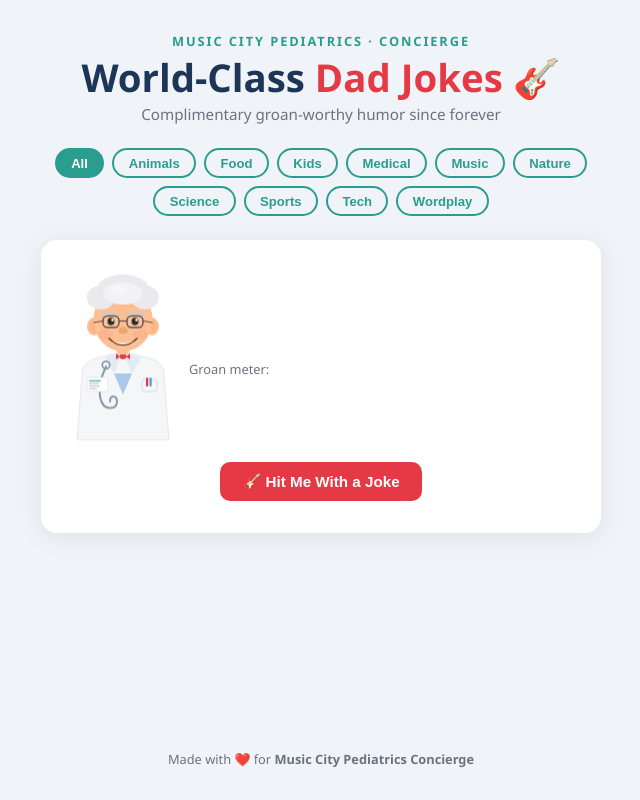
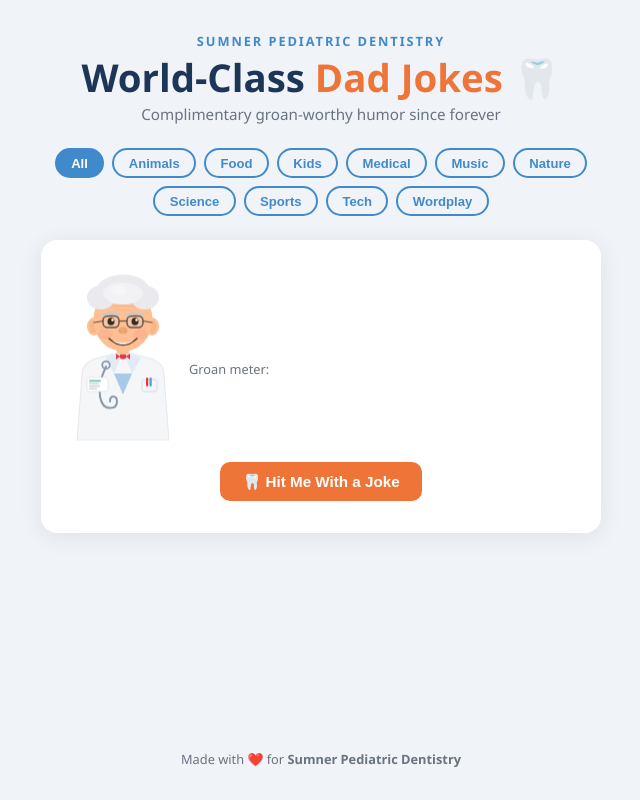
Before and after one commit to mattpickel/dad-joke-app, a React (Vite) app: page / in a window 1280 px wide. Shown: the whole page, without its empty margins (319-959 px from the left). Built offline with nearby package versions, Linux system fonts and the light colour scheme.

Commit message:
replace branding

```diff
--- a/src/App.jsx
+++ b/src/App.jsx
@@ -81,9 +81,9 @@
 
       {/* ── Header ─────────────────────────────────────────────────────── */}
       <header className={styles.header}>
-        <p className={styles.brand}>Music City Pediatrics · Concierge</p>
+        <p className={styles.brand}>Sumner Pediatric Dentistry</p>
         <h1 className={styles.title}>
-          World-Class <span className={styles.accent}>Dad Jokes</span> 🎸
+          World-Class <span className={styles.accent}>Dad Jokes</span> 🦷
         </h1>
         <p className={styles.subtitle}>Complimentary groan-worthy humor since forever</p>
       </header>
@@ -153,7 +153,7 @@
           )}
           <button className={`${styles.btn} ${styles.btnNext}`} onClick={nextJoke}>
             {index < 0
-              ? '🎸 Hit Me With a Joke'
+              ? '🦷 Hit Me With a Joke'
               : isLast
               ? '🔁 Shuffle & Restart'
               : '⏭ Next Joke'}
@@ -164,7 +164,7 @@
 
       {/* ── Footer ─────────────────────────────────────────────────────── */}
       <footer className={styles.footer}>
-        Made with ❤️ for&nbsp;<strong>Music City Pediatrics Concierge</strong>
+        Made with ❤️ for&nbsp;<strong>Sumner Pediatric Dentistry</strong>
       </footer>
 
     </div>
--- a/src/App.module.css
+++ b/src/App.module.css
@@ -212,34 +212,6 @@
   color: white;
 }
 
-/* ── Progress bar ──────────────────────────────────────────────────────── */
-.progressRow {
-  display: flex;
-  align-items: center;
-  gap: 0.75rem;
-}
-
-.track {
-  flex: 1;
-  height: 8px;
-  background: #e5e7eb;
-  border-radius: 4px;
-  overflow: hidden;
-}
-
-.fill {
-  height: 100%;
-  background: var(--color-primary);
-  border-radius: 4px;
-  transition: width 0.35s ease;
-}
-
-.progressLabel {
-  font-size: 0.8rem;
-  color: var(--color-muted);
-  font-weight: 600;
-  white-space: nowrap;
-}
 
 /* ── Footer ────────────────────────────────────────────────────────────── */
 .footer {
--- a/src/index.css
+++ b/src/index.css
@@ -9,8 +9,9 @@
 :root {
   --color-bg: #f0f4f8;
   --color-card: #ffffff;
-  --color-primary: #2a9d8f;
-  --color-accent: #e63946;
+  --color-primary: #408acb;
+  --color-accent: #ef7438;
+  --color-green: #99c274;
   --color-text: #1d3557;
   --color-muted: #6b7280;
   --radius: 16px;
```
Also changed, not shown: 1 other file (tests, documents, lock files or other folders).
